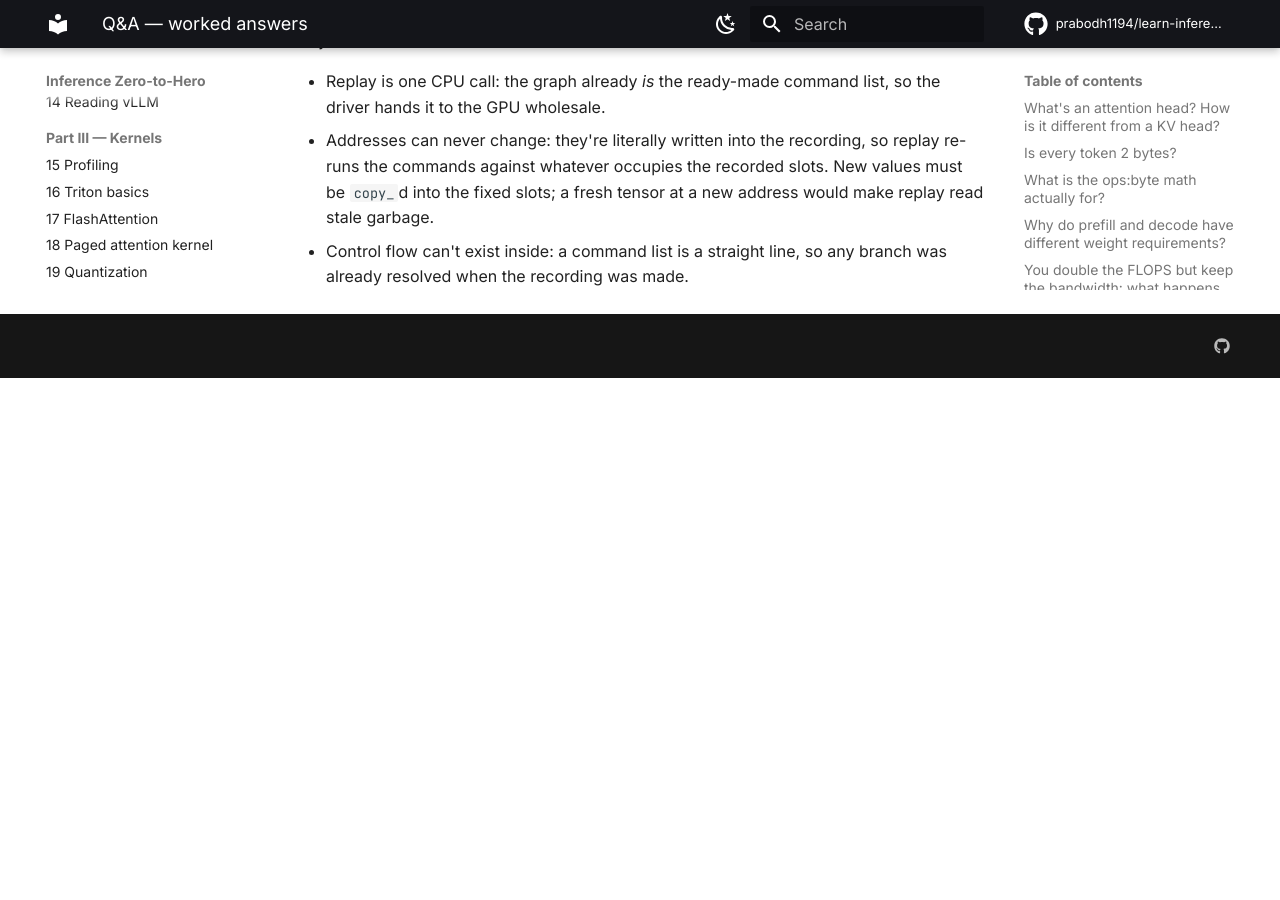
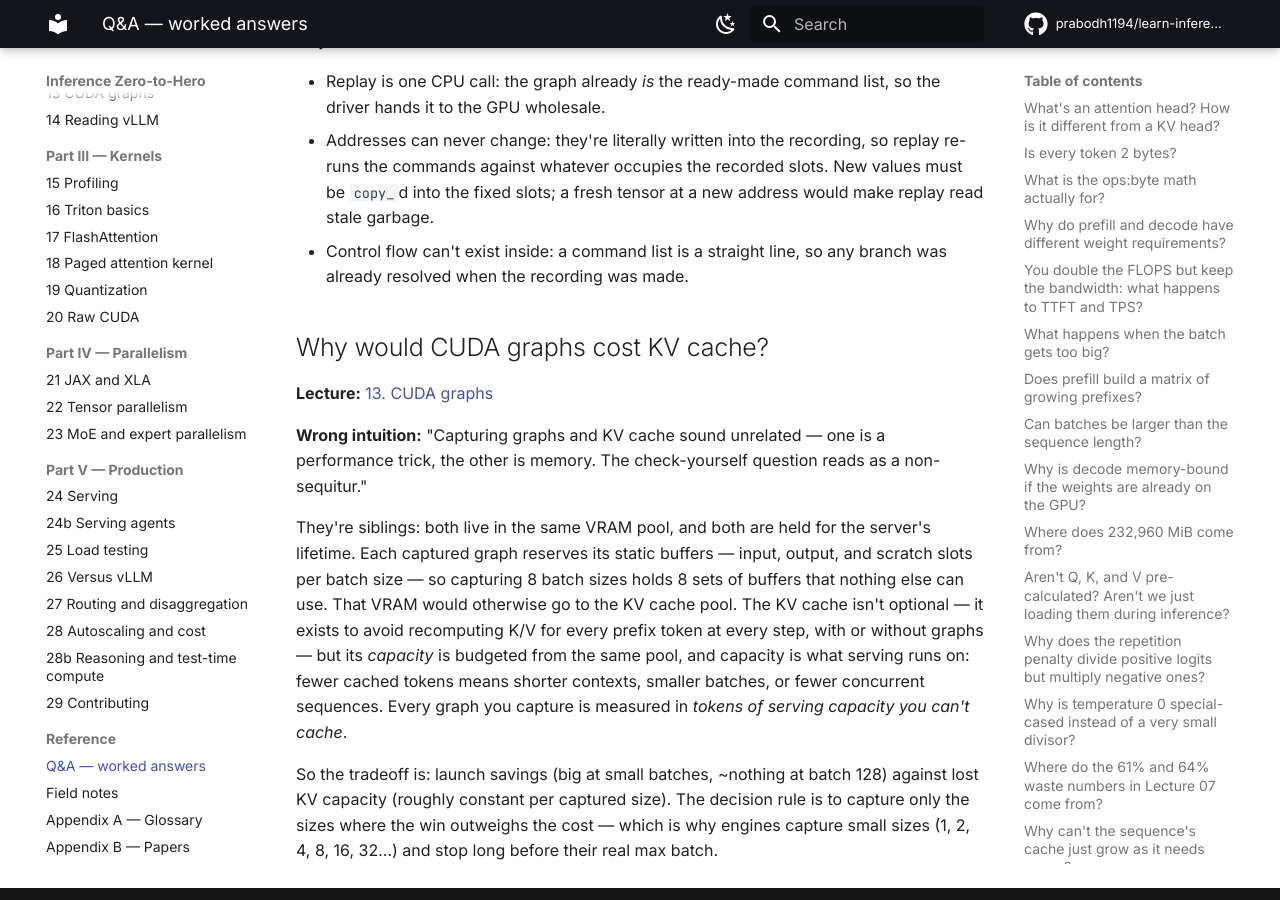
Before and after one commit to prabodh1194/learn-inference, an MkDocs documentation site: the page built from book/qa.md, in a window 1280 px wide and 900 px high, scrolled down 27469 px. Built offline with MkDocs 1.6.1 and Material for MkDocs 9.7.7, drawn with Linux system fonts in a browser that asks for light colours; comment, search, counter and statistics services are not loaded; before the commit the page ends 27847 px from its top, so only the background shows below that.

Commit message:
book: L13 -- Q&A on graph-vs-KV-cache tradeoff, correct the framing

```diff
--- a/book/13-cuda-graphs.md
+++ b/book/13-cuda-graphs.md
@@ -242,6 +242,17 @@ That last point is worth sitting with: this optimization *takes* memory from
 Lecture 09's budget. Every engine makes this trade, and it's a genuine trade
 rather than a free win.
 
+??? question "Why would CUDA graphs cost KV cache? Aren't they unrelated?"
+    Both draw from the same VRAM pool. Each captured graph reserves its static
+    buffers per batch size, so capturing 8 sizes holds 8 sets of buffers
+    nothing else can use — and that VRAM would otherwise grow the KV cache
+    pool, whose capacity sets how many tokens you can serve. The KV cache
+    itself is mandatory (no graphs change that); its *capacity* is what you
+    trade. Launch savings are big at small batches and ~nothing at batch 128,
+    while the memory cost is roughly constant per size — which is why engines
+    capture the small sizes and stop early.
+    [Full answer](qa.md#why-would-cuda-graphs-cost-kv-cache)
+
 ---
 
 ## Go deeper
--- a/book/qa.md
+++ b/book/qa.md
@@ -1279,3 +1279,28 @@ math happens later, at replay time. That's why:
   address would make replay read stale garbage.
 - Control flow can't exist inside: a command list is a straight line, so any
   branch was already resolved when the recording was made.
+
+## Why would CUDA graphs cost KV cache?
+
+**Lecture:** [13. CUDA graphs](13-cuda-graphs.md)
+
+**Wrong intuition:** "Capturing graphs and KV cache sound unrelated — one is a
+performance trick, the other is memory. The check-yourself question reads as a
+non-sequitur."
+
+They're siblings: both live in the same VRAM pool, and both are held for the
+server's lifetime. Each captured graph reserves its static buffers — input,
+output, and scratch slots per batch size — so capturing 8 batch sizes holds 8
+sets of buffers that nothing else can use. That VRAM would otherwise go to the
+KV cache pool. The KV cache isn't optional — it exists to avoid recomputing
+K/V for every prefix token at every step, with or without graphs — but its
+*capacity* is budgeted from the same pool, and capacity is what serving runs
+on: fewer cached tokens means shorter contexts, smaller batches, or fewer
+concurrent sequences. Every graph you capture is measured in *tokens of
+serving capacity you can't cache*.
+
+So the tradeoff is: launch savings (big at small batches, ~nothing at batch
+128) against lost KV capacity (roughly constant per captured size). The
+decision rule is to capture only the sizes where the win outweighs the cost —
+which is why engines capture small sizes (1, 2, 4, 8, 16, 32…) and stop long
+before their real max batch.
```
